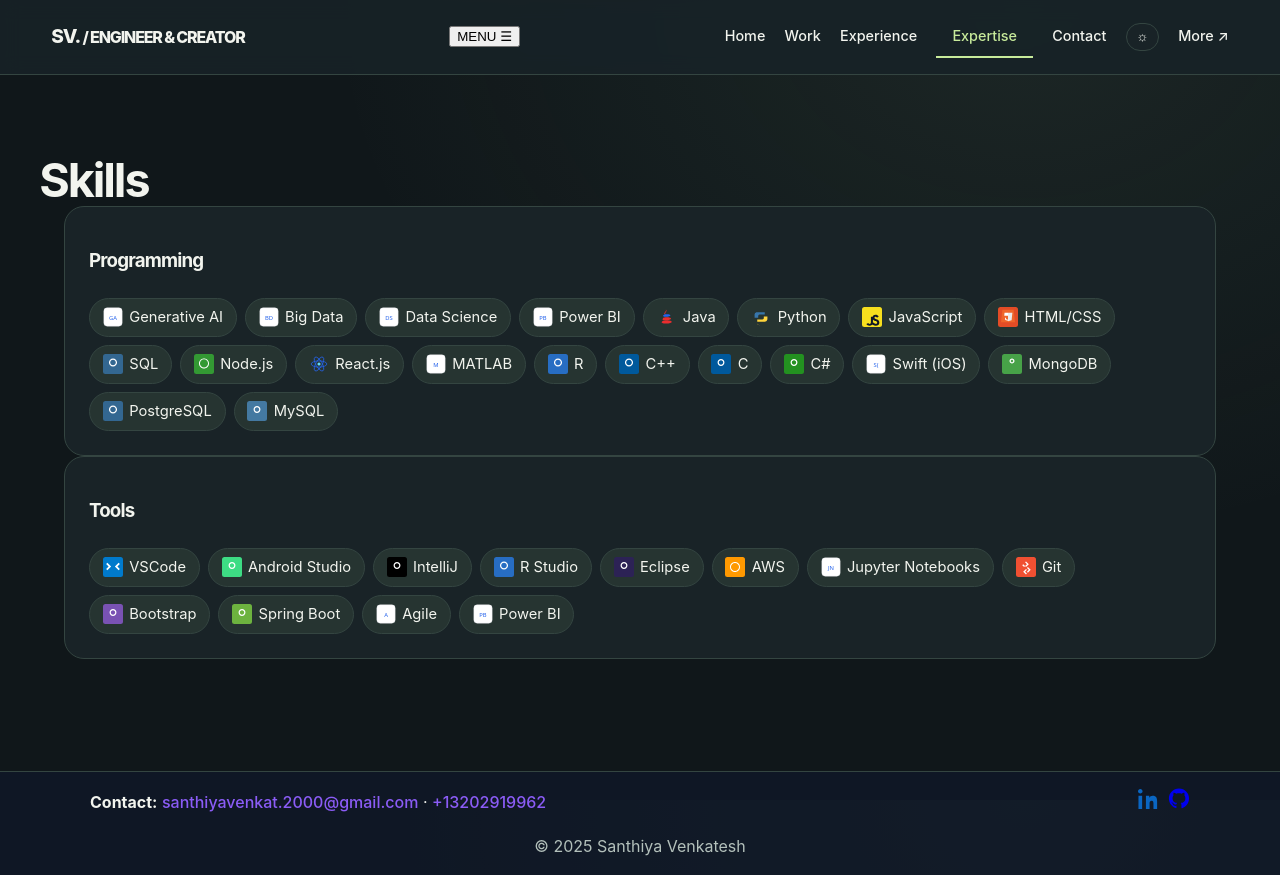
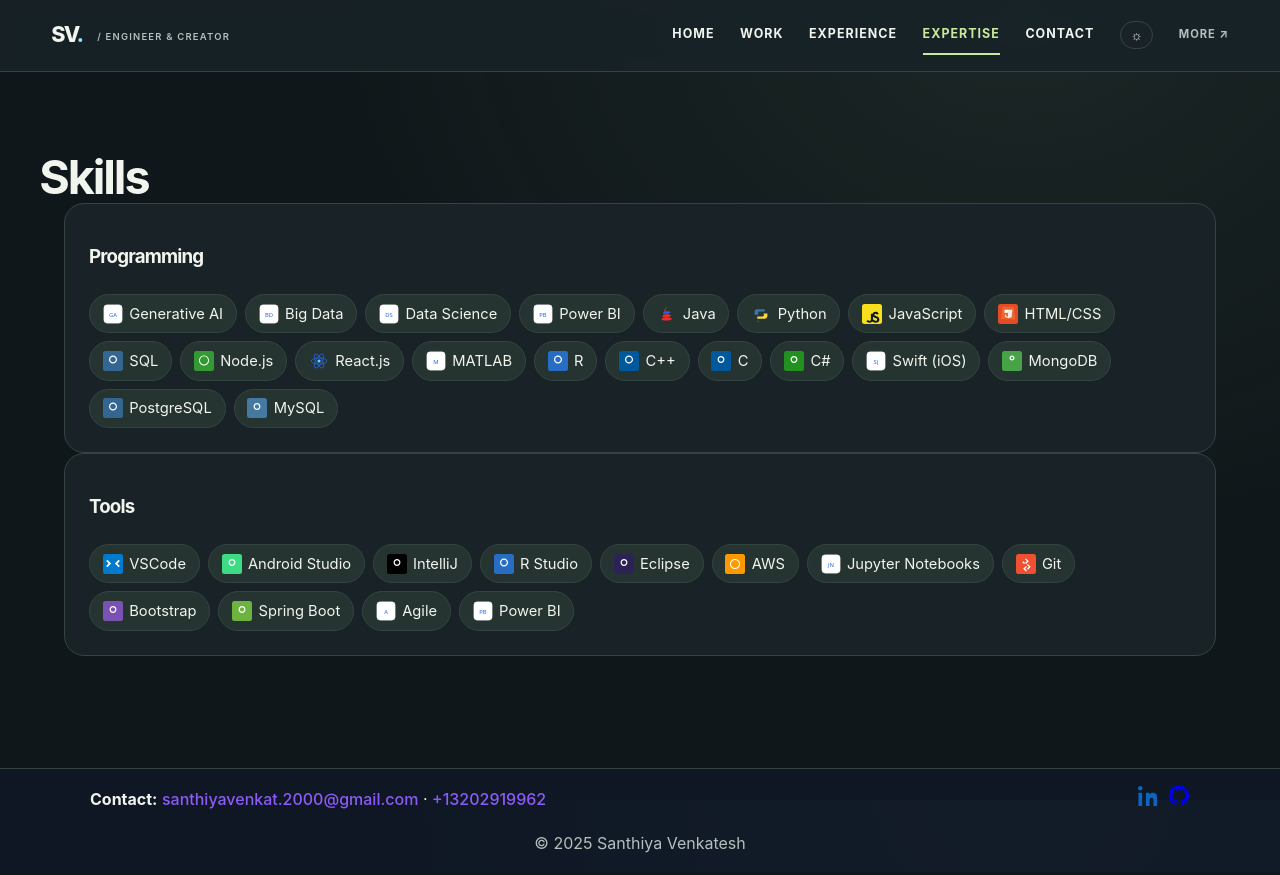
Before and after one commit to santhiya-2000/My_Portfolio, a React (Vite) app: page /My_Portfolio/skills in a window 1280 px wide. Built offline with nearby package versions, Linux system fonts and the light colour scheme.

Commit message:
style: responsive navigation for new portfolio experience

```diff
--- a/src/styles/editorial.css
+++ b/src/styles/editorial.css
@@ -42,3 +42,13 @@
 a:focus-visible,button:focus-visible {outline:3px solid var(--accent);outline-offset:4px}
 @media(max-width:900px) {.nav {padding:1rem 4%}.nav__menu {gap:.6rem;flex-wrap:wrap;justify-content:flex-end}.container {width:92%}}
 @media(prefers-reduced-motion:reduce) {html {scroll-behavior:auto}*,*::before,*::after {animation-duration:.01ms!important;transition-duration:.01ms!important}}
+
+/* Responsive high-tech navigation */
+.nav-next{display:flex;justify-content:space-between;align-items:center;gap:1rem;position:sticky;top:0;z-index:1000}
+.nav-next .nav__brand{white-space:nowrap;font-size:1.35rem;font-weight:800;letter-spacing:-.08em}
+.nav-next-dot{color:#91dff3}.nav-next .nav__brand small{font-size:.59rem;font-weight:600;letter-spacing:.13em;color:var(--muted);vertical-align:middle;margin-left:.7rem}
+.nav-next .nav__menu{gap:1.6rem;flex-wrap:nowrap}.nav-next .nav__menu a{font-size:.78rem;letter-spacing:.08em;text-transform:uppercase;font-weight:700}
+.nav-next .nav__menu a.active{border-bottom-color:var(--primary);padding:.5rem 0}.nav-next .nav__menu .nav-next-more{font-size:.7rem;color:var(--muted)}
+.nav-next-menu{display:none;background:transparent;border:1px solid var(--border);padding:.65rem .9rem;color:var(--text);font-size:.75rem;letter-spacing:.1em;cursor:pointer}
+body:has(.hx) .nav-next .nav__brand small{color:#8fa6c1}body:has(.hx) .nav-next .nav-next-menu{color:#eaf1ff}
+@media(max-width:900px){.nav-next-menu{display:block}.nav-next .nav__menu{display:none;position:absolute;top:100%;left:0;right:0;background:var(--bg-elev);padding:1.5rem 5%;border-bottom:1px solid var(--border);flex-direction:column;align-items:stretch;gap:.5rem}.nav-next .nav__menu.nav-next-open{display:flex}.nav-next .nav__menu a{padding:.8rem}.nav-next .nav__menu a.active{padding:.8rem}.nav-next .theme-toggle{align-self:flex-start}body:has(.hx) .nav-next .nav__menu{background:#101a2a}}
```
